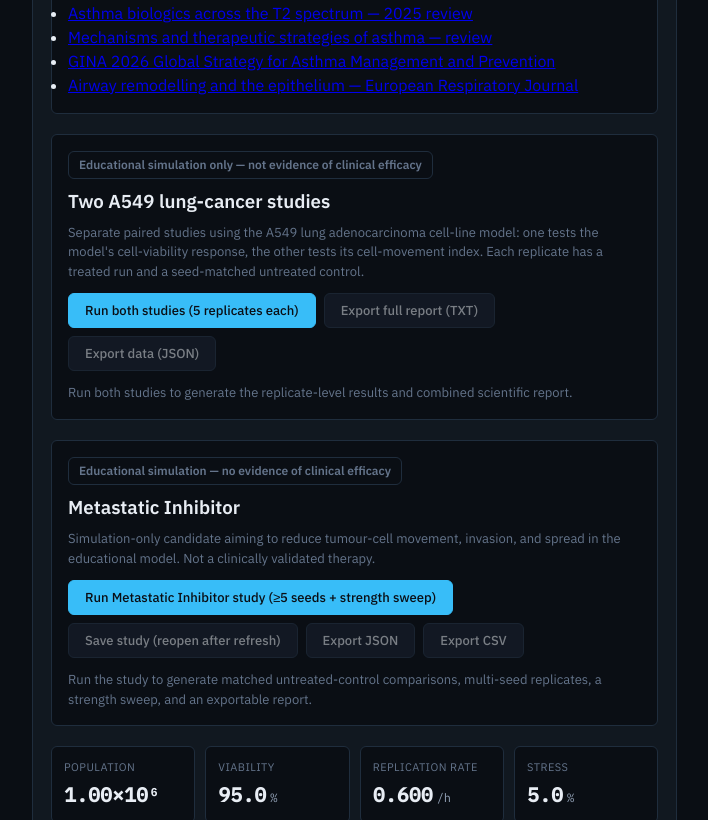
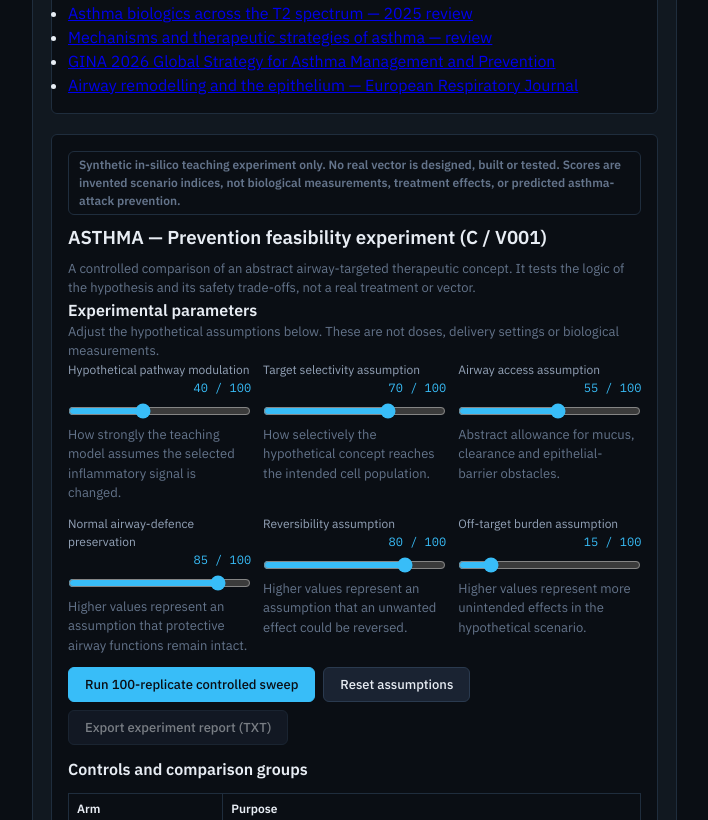
Before and after one commit to kayyt97/Genesis-Lab, a React (Vite) app: page /virtual-lab in a window 1280 px wide. Shown: the part 11180-12000 px from the top of the page, without its empty margins (240-948 px from the left). Built offline with nearby package versions, Linux system fonts and the light colour scheme.

Commit message:
Integrate asthma prevention feasibility experiment

```diff
--- a/src/pages/VirtualLab.tsx
+++ b/src/pages/VirtualLab.tsx
@@ -28,6 +28,7 @@ import { OpsccMechanismStudyPanel } from '../components/lab/OpsccMechanismStudyP
 import { OpsccConnectedPathwayPanel } from '../components/lab/OpsccConnectedPathwayPanel';
 import { AsthmaVectorConceptPanel } from '../components/lab/AsthmaVectorConceptPanel';
 import { AsthmaPathwayInvestigationPanel } from '../components/lab/AsthmaPathwayInvestigationPanel';
+import { AsthmaPreventionFeasibilityPanel } from '../components/lab/AsthmaPreventionFeasibilityPanel';
 import { buildTumourCellMovementReadout } from '../services/tumourCellMovementReadout';
 import {
   buildTumourResponseMonitoring,
@@ -1235,6 +1236,7 @@ export function VirtualLabPage() {
           <OpsccConnectedPathwayPanel />
           <AsthmaVectorConceptPanel />
           <AsthmaPathwayInvestigationPanel />
+          <AsthmaPreventionFeasibilityPanel />
           <DualLungCancerStudyPanel />
           <MetastaticInhibitorStudyPanel
             study={miStudy}
```
